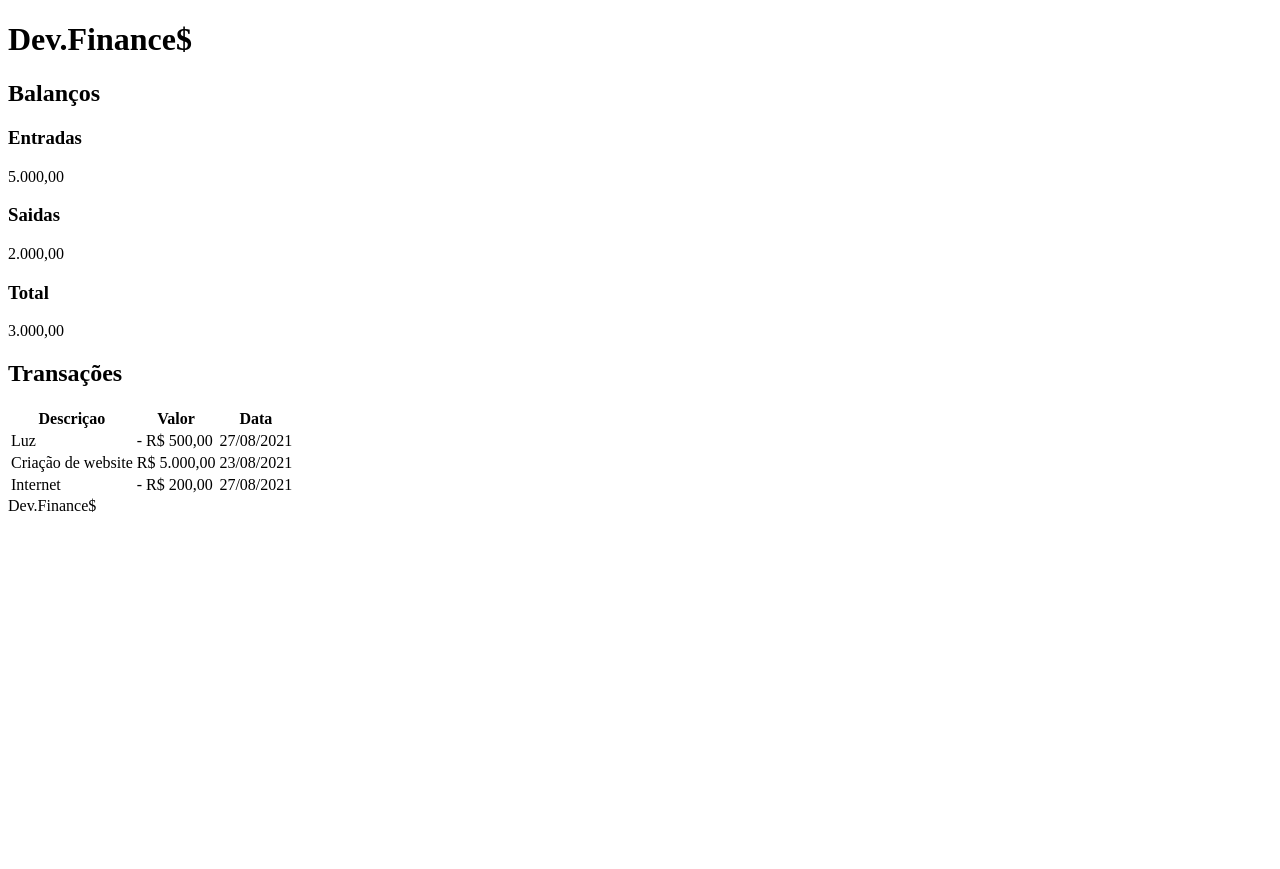
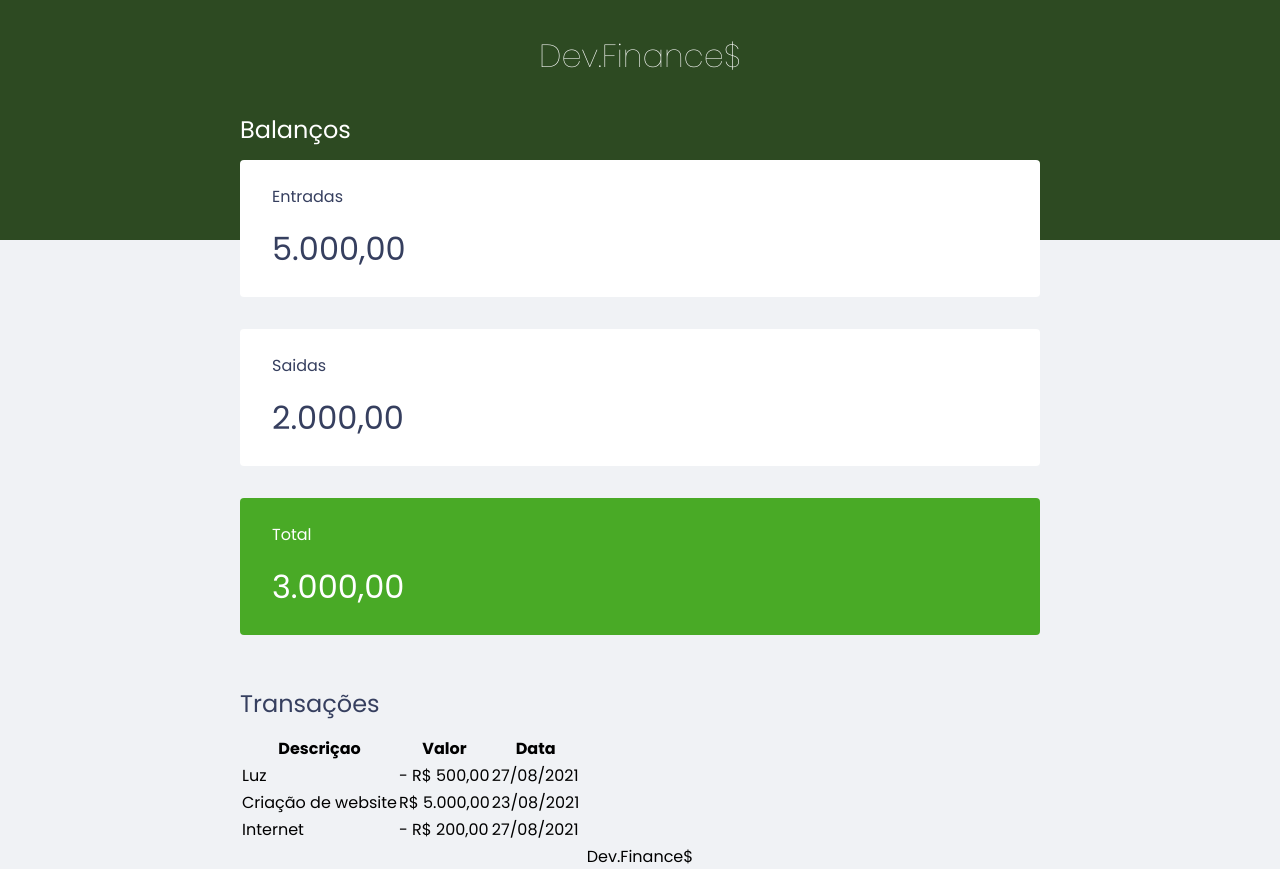
Before and after one commit to Rafael-Alcides/Project_Dev_Finances, a plain HTML site: page index.html in a window 1280 px wide. Before the commit the page ends 800 px from the top, so only its background shows below. Drawn offline with Linux system fonts and the light colour scheme.

Commit message:
02
add style.css
add font Poppins
mudança da classe na tag main e div

```diff
--- a/index.html
+++ b/index.html
@@ -5,6 +5,10 @@
     <meta charset="UTF-8" />
     <meta http-equiv="X-UA-Compatible" content="IE=edge" />
     <meta name="viewport" content="width=device-width, initial-scale=1.0" />
+
+    <link rel="stylesheet" href="./style.css">
+    <link href="https://fonts.googleapis.com/css2?family=Poppins:ital,wght@0,100;0,400;0,700;1,100;1,400;1,700&display=swap" rel="stylesheet">
+
     <title>Dev.Finance$</title>
 </head>
 
@@ -13,7 +17,7 @@
         <h1 id="logo">Dev.Finance$</h1>
     </header>
 
-    <main>
+    <main class="container">
         <section id="balance">
             <h2>Balanços</h2>
             <div class="card">
@@ -24,7 +28,7 @@
                 <h3>Saidas</h3>
                 <p>2.000,00</p>
             </div>
-            <div class="card">
+            <div class="card total">
                 <h3>Total</h3>
                 <p>3.000,00</p>
             </div>
--- /dev/null
+++ b/style.css
@@ -0,0 +1,76 @@
+* {
+    margin: 0;
+    padding: 0;
+    box-sizing: border-box;
+}
+/*Global =======================*/
+:root {
+    --dark-blue: #363f5f;
+}
+
+body {
+    background: #f0f2f5;
+    font-family: 'Poppins',sans-serif;
+}
+
+.container {
+    width: min(90vw, 800px);
+    margin: auto;
+}
+/*titles =======================*/
+h2 {
+    margin-top: 3.2rem;
+    margin-bottom: 0.8rem;
+    color: var(--dark-blue);
+
+    font-weight: normal;
+}
+
+/*Header =======================*/
+header{
+    background: #2d4a22;
+    padding: 2rem 0 10rem;
+    text-align: center;
+}
+#logo {
+    color: #fff;
+    font-weight: 100;
+}
+/*balance =======================*/
+#balance {
+    margin-top: -8rem;
+}
+
+#balance h2 {
+    color: #fff;
+    margin-top: 0;
+}
+
+/*cards =======================*/
+.card {
+    background: white;
+    padding: 1.5rem 2rem;
+    border-radius: 0.25rem;
+    margin-bottom: 2rem;
+    color: var(--dark-blue)
+}
+
+.card h3 {
+    font-weight: normal;
+    font-size: 1rem;
+}
+
+.card p {
+    font-size: 2rem;
+    line-height: 3rem;
+    margin-top: 1rem;
+}
+
+.card.total {
+    background: #49aa26;
+    color: white;
+}
+/*Footer =======================*/
+footer {
+    text-align: center;
+}
```
